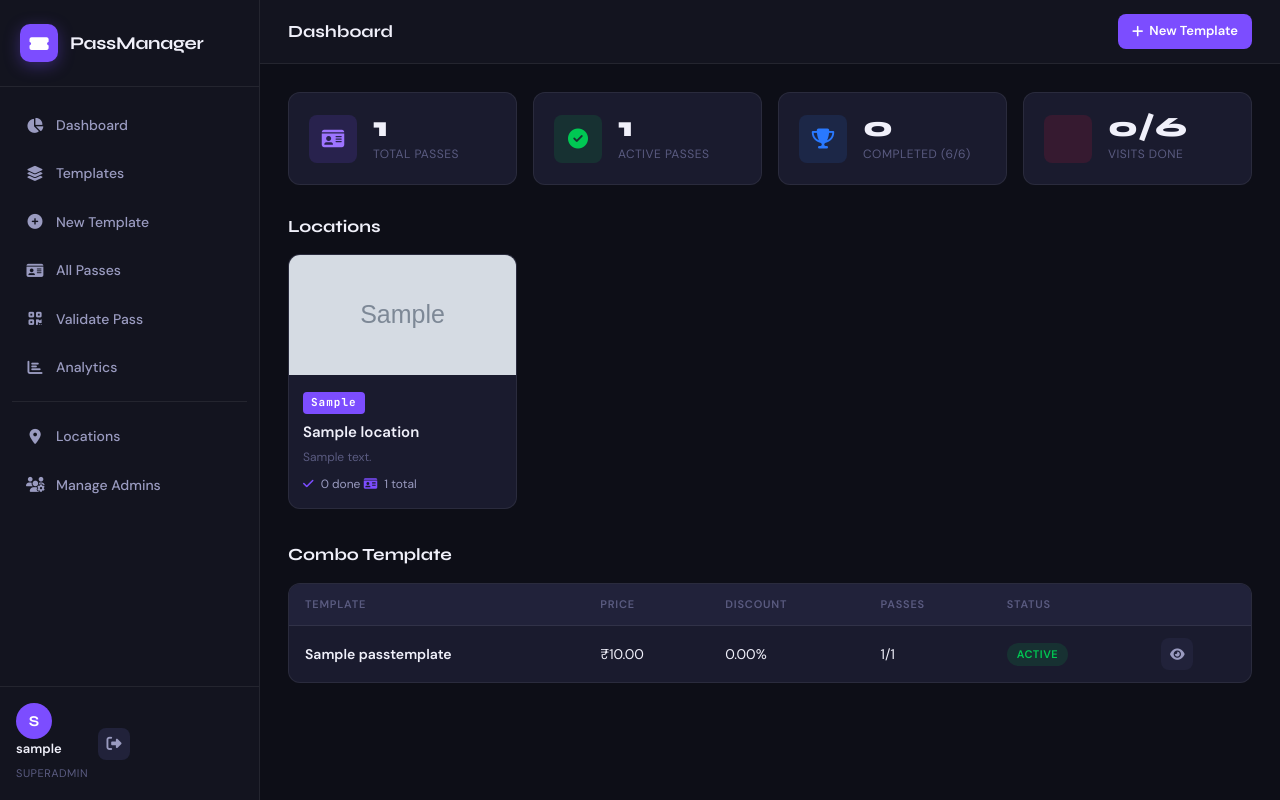
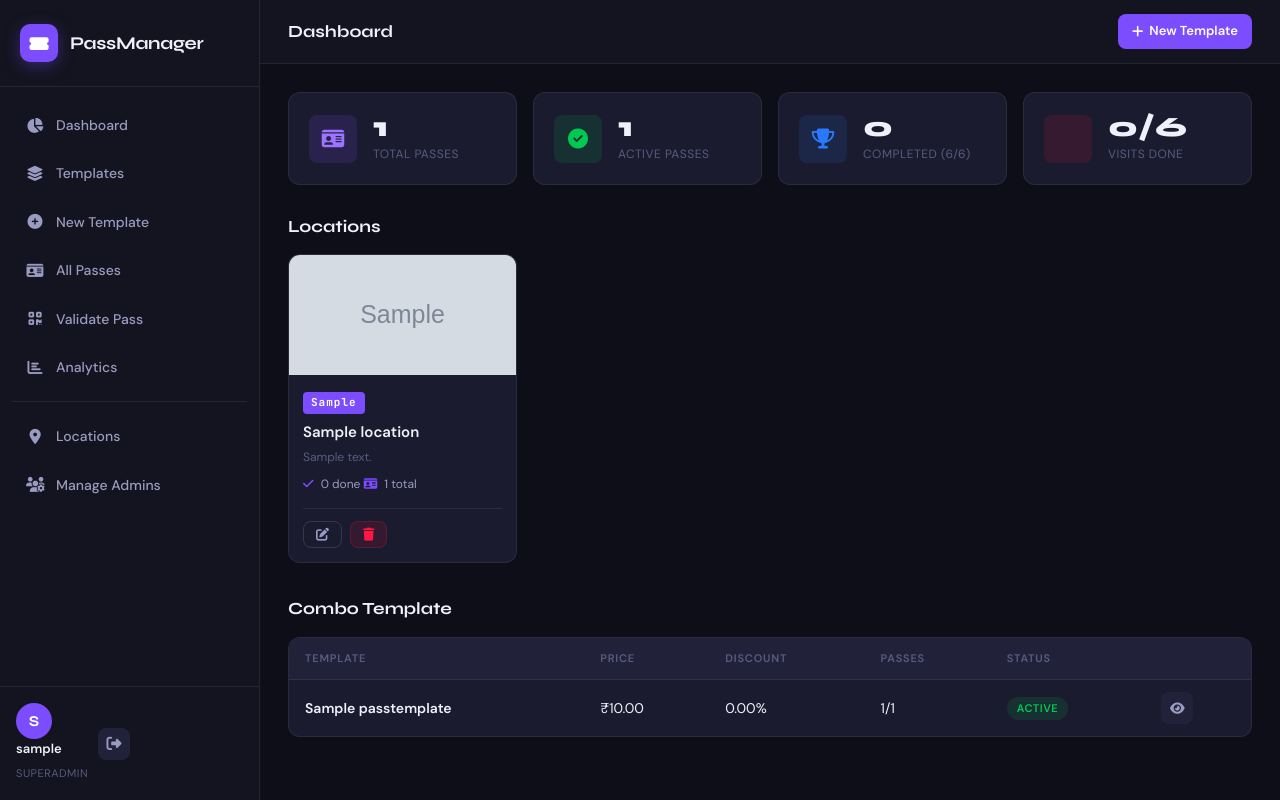
Before and after one commit to adarshkumar7463/pass_manager, a Django app: page / in a window 1280 px wide. Run offline with Django 4.2, Linux system fonts and the light colour scheme; a user stored in the database is signed in; tables that the repository leaves empty hold one stand-in row (values such as "Sample post"); grey boxes marked "Sample" are stand-in pictures.

Commit message:
fix: qr code rendering and add delete options for locations/templates

```diff
--- a/apps/locations/urls.py
+++ b/apps/locations/urls.py
@@ -6,5 +6,6 @@ app_name = 'locations'
 urlpatterns = [
     path('', views.location_list, name='list'),
     path('create/', views.location_create, name='create'),
-    path('<int:pk>/edit/', views.location_edit, name='edit'),
+    path('edit/<int:pk>/', views.location_edit, name='edit'),
+    path('delete/<int:pk>/', views.location_delete, name='delete'),
 ]
--- a/apps/passes/urls.py
+++ b/apps/passes/urls.py
@@ -15,6 +15,7 @@ urlpatterns = [
     path('admin-panel/templates/create/', views.template_create, name='template_create'),
     path('admin-panel/templates/<int:pk>/', views.template_detail, name='template_detail'),
     path('admin-panel/templates/<int:pk>/toggle/', views.toggle_template, name='toggle_template'),
+    path('admin-panel/templates/<int:pk>/delete/', views.template_delete, name='template_delete'),
     path('admin-panel/passes/', views.passes_list, name='passes_list'),
     path('admin-panel/validate/', views.validate_pass_page, name='validate'),
     path('admin-panel/validate/lookup/', views.validate_pass_lookup, name='validate_lookup'),
--- a/apps/passes/views.py
+++ b/apps/passes/views.py
@@ -434,6 +434,21 @@ def toggle_template(request, pk):
 
 
 @login_required
+def template_delete(request, pk):
+    template = get_object_or_404(PassTemplate, pk=pk)
+    if not request.user.is_superuser:
+        allowed = request.user.admin_locations.filter(location=template.location).exists()
+        if not allowed:
+            messages.error(request, 'Access denied.')
+            return redirect('passes:template_list')
+
+    name = template.name
+    template.delete()
+    messages.success(request, f'Template "{name}" deleted.')
+    return redirect('passes:template_list')
+
+
+@login_required
 def passes_list(request):
     from apps.locations.models import Location
     if request.user.is_superuser:
--- a/static/css/main.css
+++ b/static/css/main.css
@@ -530,6 +530,14 @@ button {
   margin-right: 4px;
 }
 
+.location-actions {
+  display: flex;
+  gap: 8px;
+  margin-top: 14px;
+  padding-top: 12px;
+  border-top: 1px solid var(--border);
+}
+
 /* ── TABLE ── */
 .table-card {
   background: var(--bg-card);
@@ -685,6 +693,25 @@ button {
 .btn-ghost-sm:hover {
   background: var(--bg-hover);
   color: var(--text-primary);
+}
+
+.btn-danger-sm {
+  background: var(--red-bg);
+  color: var(--red);
+  padding: 6px 12px;
+  border-radius: var(--radius-sm);
+  font-size: 13px;
+  display: inline-flex;
+  align-items: center;
+  gap: 6px;
+  border: 1px solid rgba(255, 23, 68, 0.2);
+  transition: all 0.2s;
+  font-weight: 600;
+}
+
+.btn-danger-sm:hover {
+  background: var(--red);
+  color: #fff;
 }
 
 .btn-success {
--- a/templates/admin_panel/dashboard.html
+++ b/templates/admin_panel/dashboard.html
@@ -121,6 +121,12 @@
           <span><i class="fas fa-check"></i> {{ ls.done }} done</span>
           <span><i class="fas fa-id-card"></i> {{ ls.total }} total</span>
         </div>
+        <div class="location-actions">
+          <a href="{% url 'locations:edit' ls.location.id %}" class="btn-ghost-sm" title="Edit"><i class="fas fa-edit"></i></a>
+          <a href="{% url 'locations:delete' ls.location.id %}" class="btn-danger-sm" title="Delete" onclick="return confirm('Are you sure? This will delete all templates and passes for this location!')">
+            <i class="fas fa-trash"></i>
+          </a>
+        </div>
       </div>
     </div>
     {% endfor %}
```
Also changed, not shown: apps/locations/views.py (+13 -0 lines), templates/admin_panel/template_detail.html (+5 -6 lines), templates/passes/view_pass.html (+2 -8 lines).
